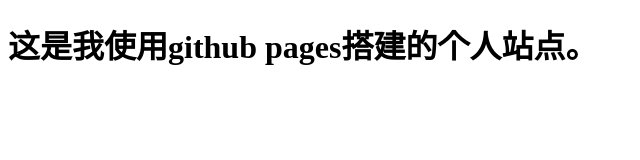
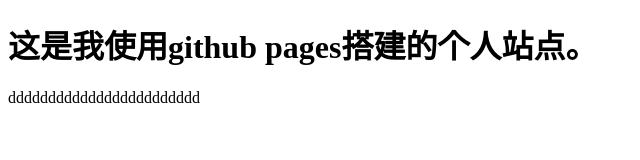
Before and after one commit to dawn1121/dawn1121.github.io, a plain HTML site: page index.html in a window 1280 px wide. Shown: the whole page, without its empty margins (0-640 px from the left). Drawn offline with Linux system fonts and the light colour scheme.

Commit message:
第二次

```diff
--- a/index.html
+++ b/index.html
@@ -8,5 +8,6 @@
 </head>
 <body>
     <h1>这是我使用github pages搭建的个人站点。</h1>
+    <span>dddddddddddddddddddddddd</span>
 </body>
 </html>
```
